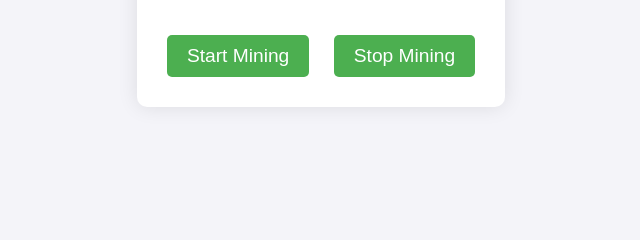
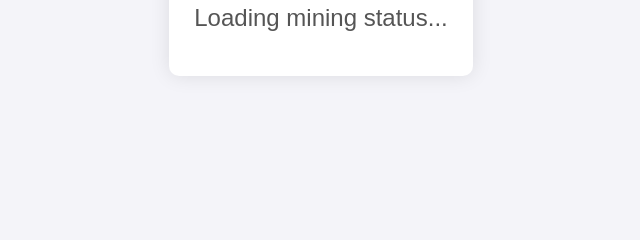
Before and after one commit to Fares-123/Manga.translator.tool, a Flask app: template templates/index.html in a window 1280 px wide. Shown: the part 419-659 px from the top of the page, without its empty margins (319-959 px from the left). Run offline with Flask 2, Linux system fonts and the light colour scheme; the template is opened without the code that fills it, so the values that code supplies are empty.

Commit message:
Update index.html

```diff
--- a/templates/index.html
+++ b/templates/index.html
@@ -9,9 +9,7 @@
 <body>
     <div class="container">
         <h1>Mining Server</h1>
-        <p id="status-message">Checking server status...</p>
-        <button id="start-button">Start Mining</button>
-        <button id="stop-button">Stop Mining</button>
+        <p id="status-message">Loading mining status...</p>
     </div>
 
     <script src="{{ url_for('static', filename='script.js') }}"></script>
```
